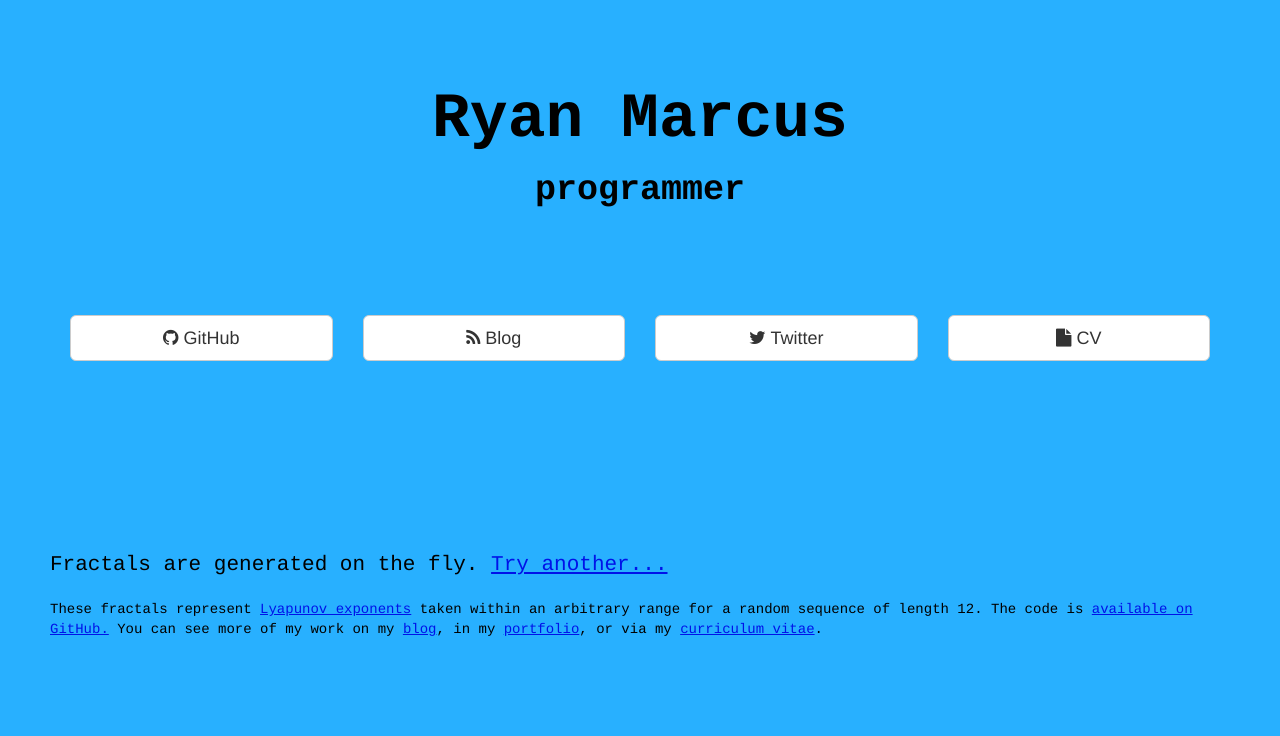
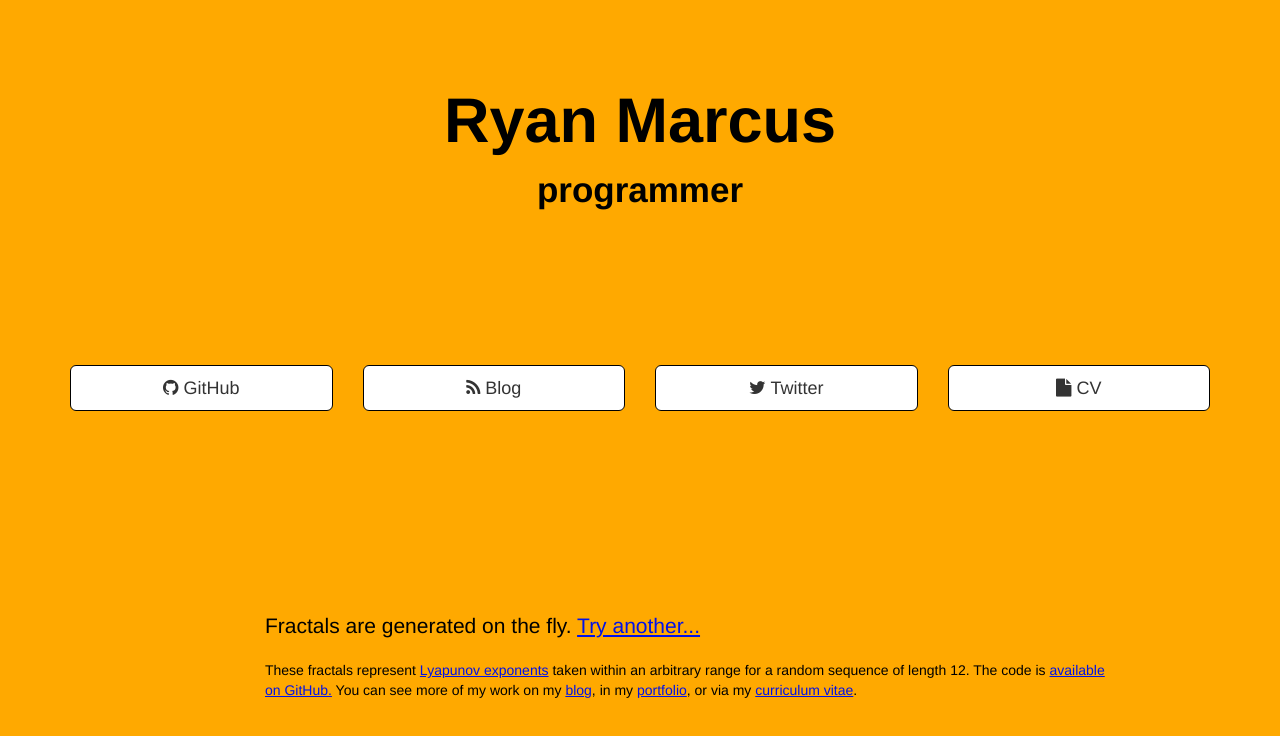
Before and after one commit to RyanMarcus/lyapunov, a plain HTML site: page index.html in a window 1280 px wide. Drawn offline with nearby package versions, Linux system fonts and the light colour scheme; a script that the page names is missing.

Commit message:
updated scripts and fonts

```diff
--- a/index.html
+++ b/index.html
@@ -1,3 +1,6 @@
+<!DOCTYPE html>
+
+
 <!--
     /*
     Copyright 2016 Ryan Marcus
@@ -22,10 +25,17 @@
 
 <html>
   <head>
+    <meta charset="utf-8">
+    <meta http-equiv="X-UA-Compatible" content="IE=edge">
+    <meta name="viewport" content="width=device-width, initial-scale=1">
+
     <title>Fractal generator</title>
 
 
     <!-- Latest compiled and minified CSS -->
+
+
+
     <link rel="stylesheet" href="https://maxcdn.bootstrapcdn.com/bootstrap/3.3.6/css/bootstrap.min.css" integrity="sha384-1q8mTJOASx8j1Au+a5WDVnPi2lkFfwwEAa8hDDdjZlpLegxhjVME1fgjWPGmkzs7" crossorigin="anonymous">
     <link rel="stylesheet" href="https://maxcdn.bootstrapcdn.com/font-awesome/4.5.0/css/font-awesome.min.css">
 
@@ -56,6 +66,17 @@
 	    <a href="https://rmarcus.info/blog/assets/RMarcusCV.pdf" class="btn btn-default btn-lg btn-block"><i class="fa fa-file"></i> CV</a>
 	  </div>
 	</div>
+
+
+	<div class="row" id="undertext">
+	  <div class="col-sm-9 col-sm-offset-2">
+	    <p class="lead">Fractals are generated on the fly. <a href="#" onclick="javascript:location.reload()">Try another...</a></p>
+
+	    <p>
+	      These fractals represent <a href="https://en.wikipedia.org/wiki/Lyapunov_exponent">Lyapunov exponents</a> taken within an arbitrary range for a random sequence of length 12. The code is <a href="https://github.com/RyanMarucs/lyapunov">available on GitHub.</a> You can see more of my work on my <a href="https://rmarcus.info/blog/">blog</a>, in my <a href="https://rmarcus.info/blog/pubs/">portfolio</a>, or via my <a href="https://rmarcus.info/blog/assets/RMarcusCV.pdf">curriculum vitae</a>.
+	    </p>
+	  </div>
+	</div>
       </div>
 
 
@@ -64,24 +85,14 @@
 
 
     <div id="cover"> </div>
-    <div id="cover2"> </div>
     <canvas id="fract" height="450px" data-caman-hidpi-disabled="true"></canvas>
 
-
-    <div id="undertext" class="container">
-      <div class="row">
-	<p class="lead">Fractals are generated on the fly. <a href="#" onclick="javascript:location.reload()">Try another...</a></p>
-
-	<p>
-	  These fractals represent <a href="https://en.wikipedia.org/wiki/Lyapunov_exponent">Lyapunov exponents</a> taken within an arbitrary range for a random sequence of length 12. The code is <a href="https://github.com/RyanMarucs/lyapunov">available on GitHub.</a> You can see more of my work on my <a href="https://rmarcus.info/blog/">blog</a>, in my <a href="https://rmarcus.info/blog/pubs/">portfolio</a>, or via my <a href="https://rmarcus.info/blog/assets/RMarcusCV.pdf">curriculum vitae</a>.
-	</p>
-      </div>
-    </div>
 
   </body>
 
   <script src="jquery-2.2.1.min.js"></script>
-  <script src="caman.full.min.js"></script>
+  <script src="https://use.typekit.net/pkm0igg.js"></script>
+  <script>try{Typekit.load({ async: true });}catch(e){}</script>
   <script src="https://maxcdn.bootstrapcdn.com/bootstrap/3.3.6/js/bootstrap.min.js" integrity="sha384-0mSbJDEHialfmuBBQP6A4Qrprq5OVfW37PRR3j5ELqxss1yVqOtnepnHVP9aJ7xS" crossorigin="anonymous"></script>
   <script src="render.min.js"></script>
   <script src="fract.js"></script>
--- a/main.css
+++ b/main.css
@@ -19,7 +19,7 @@
 
 
 body {
-    background-color: rgb(40, 176, 255);
+    background-color: rgb(255, 169, 0);
     color: rgb(0,0,0);
 }
 
@@ -30,19 +30,15 @@ body {
     to {opacity: 0.0;}
 }
 
-@keyframes text-fade {
-    from {opacity:0.0;)}
-    to {opacity: 1.0;}
-}
 
 #cover {
     position: absolute;
     top: 0px;
     left: 0px;
-    background-color: rgb(40, 176, 255);
+    background-color: rgb(255, 169, 0);
     z-index: 2;
     width: 100%;
-    height: 500px;
+    height: 100%;
     opacity: 0.0;
 
     animation-name: blue-fade;
@@ -50,18 +46,7 @@ body {
     animation-duration: 2.5s;
 }
 
-#cover2 {
-    position: absolute;
-    left: 0px;
-    top: 425px;
-    z-index: 2;
-    width: 100%;
-    height: 25px;
 
-    background: linear-gradient(to bottom, rgba(40, 176, 255, 0), rgba(40, 176, 255, 255));
-
-
-}
 
 #textHolder {
     position: absolute;
@@ -76,27 +61,28 @@ body {
     position: relative;
     text-align: center;
     font-size: 450%;
-    font-weight: 850;
 
     margin: auto;
-    font-family: "Courier" ;
+    font-weight: 700;
 }
 
 #textDesc {
     position: relative;
     text-align: center;
     font-size: 250%;
-    font-weight: 900;
+    font-weight: 600;
+    height: 100px;
     z-index: 5;
     margin: auto;
-    font-family: "Courier" ;
 }
 
 
 #fract {
-    position: absolute;
+    position: fixed;
     top: 0px;
     left: 0px;
+    width: 100%;
+    height: 100%;
     z-index: 1;
 }
 
@@ -105,22 +91,28 @@ body {
 }
 
 #undertext {
-    position: absolute;
-    top: 500px;
-    left: 0px;
+    font-weight: 400;
 
-    opacity: 0.0;
+    z-index: 5;
 
-    margin: 50px;
-    font-family: "Courier";
+    padding-top: 200px;
 
-    animation: text-fade;
-    animation-delay: 1s;
-    animation-duration: 2.5s;
-    animation-fill-mode: forwards;
 }
 
 #undertext a {
     color: #0112E8;
     text-decoration: underline;
+
 }
+
+.btn-default {
+    background-color: rgb(255, 255, 255);
+    border-color: #000000;
+    border-width: 1px;
+}
+
+
+.btn-default:hover {
+    background-color: rgba(255, 169, 0, 0);
+    border-color: #000000;
+}
```
Also changed, not shown: render.js (+13 -9 lines). Lines whose indentation alone changed are shown as unchanged.
